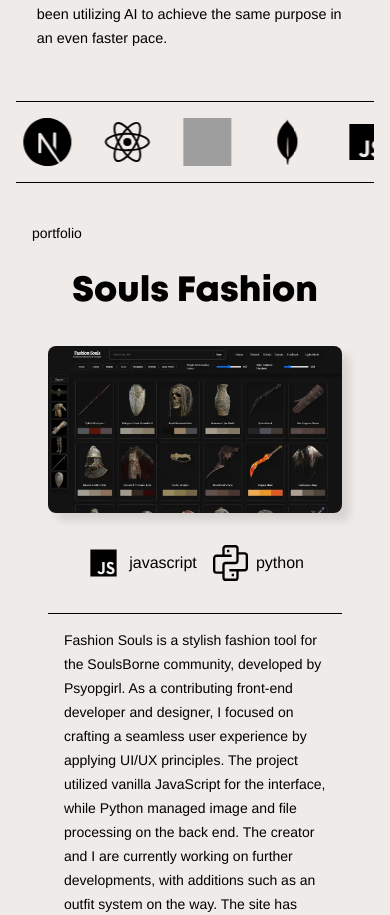
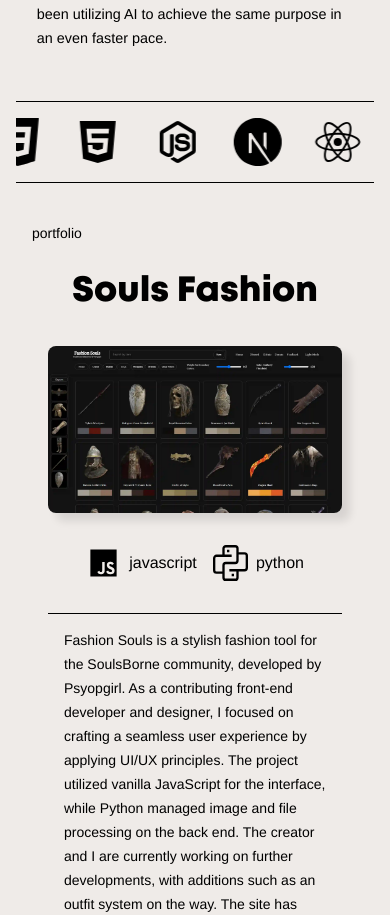
Before and after one commit to hoycid/my-portfolio, a React (Create React App) app: page / in a window 390 px wide. Shown: the part 1124-2039 px from the top of the page. Built offline with nearby package versions, Linux system fonts and the light colour scheme; grey boxes are pictures that could not be loaded; the HTML template or start-up script is replaced by a standard one.

Commit message:
changed marquee from alternate to linear in mobile

```diff
--- a/src/components/Marquee/Marquee.module.css
+++ b/src/components/Marquee/Marquee.module.css
@@ -27,7 +27,7 @@
 /* Media Query for mobile devices */
 @media (max-width: 928px) {
   .marquee {
-    animation: marquee 6s linear infinite alternate; /* Slower animation for better readability */
+    animation: marquee 6s linear infinite; /* Slower animation for better readability */
     gap: 2rem; /* Reduce gap between images */
   }
 
```
